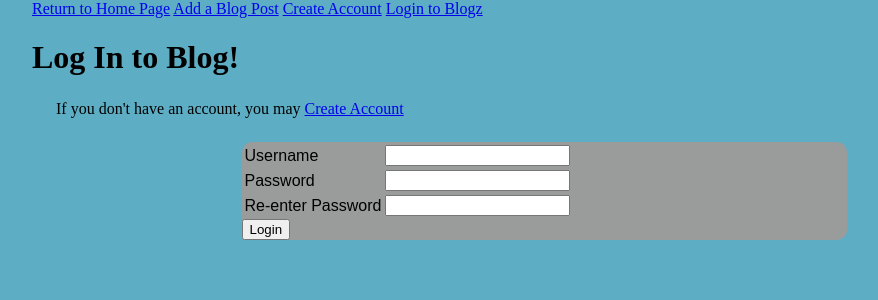
After one commit to crkelley2/blogz, a Flask app: page /login in a window 1280 px wide. The commit adds this page. Shown: the top 300 px of the page, without its empty margins (96-974 px from the left). Run offline with Flask 2, Linux system fonts and the light colour scheme.

Commit message:
Refactor and Add User Class, Handlers and html for Login, Signup - Login rendering but not yet functioning, Signup doing neither

```diff
--- a/main.py
+++ b/main.py
@@ -3,22 +3,110 @@ from flask_sqlalchemy import SQLAlchemy
 
 app = Flask(__name__)
 app.config['DEBuG'] = True
-app.config['SQLALCHEMY_DATABASE_URI'] = 'mysql+pymysql://build-a-blog:build-a-blog@localhost:8889/build-a-blog'
+app.config['SQLALCHEMY_DATABASE_URI'] = 'mysql+pymysql://blogz:blogz@localhost:8889/blogz'
 app.config['SQLALCHEMY_ECHO'] = True
 db = SQLAlchemy(app)
 app.secret_key = 'fakdakt0pmjda>adalkkjfla'
+
 
 class Blog(db.Model):
 
     id = db.Column(db.Integer, primary_key=True)
     name = db.Column(db.String(120))
     body = db.Column(db.String(500))
-    completed = db.Column(db.Boolean)
+    owner_id = db.Column(db.Integer, db.ForeignKey('user.id'))
 
-    def __init__(self, name, body):
+    def __init__(self, name, body, owner):
         self.name = name
         self.body = body
-        self.completed = False
+        self.owner = owner
+
+class User(db.Model):
+    id = db.Column(db.Integer, primary_key=True)
+    username = db.Column(db.String(120), unique=True)
+    password = db.Column(db.String(120))
+    blogs = db.relationship('Blog', backref='owner')
+
+    def __init__(self, username, password):
+        self.username = username
+        self.password = password
+
+@app.before_request
+def require_login():
+    allowed_routes = ['login', 'signup']
+    if request.endpoint not in allowed_routes and 'email' not in session:
+        return redirect('/login')
+
+@app.route('/login', methods=['POST', 'GET'])
+def login():
+    if request.method == 'POST':
+        username = request.form('username')
+        password = request.form('password')
+        user = User.query.filter_by(username=username).first()
+        if user and user.password == password:
+            session['username'] = username
+            flash("Logged in")
+            return redirect('/newpost')
+        elif user and user.password != password:
+            flash('The password you entered is incorrect', 'error')
+        elif not user:
+            flash('The username you entered does not exist', 'error')
+
+    return render_template('login.html')
+#TODO Don't forget nav bar in login.html to "Create Account" directed to /signup page
+
+@app.route('/signup', methods=['POST'])
+def signup():
+    if request.method == 'POST':
+        username = request.form['username']
+        password = request.form['password']
+        verify = request.form['verify']
+
+        usernameError = ""
+        passwordError = ""
+        verifyError = ""
+
+        if (not username) or (username.strip() == ""):
+            nameError = "You must enter a username"
+        elif (len(name) < 3) or (" " in name):
+            nameError = "Your name must contain 3 characters and no spaces"
+
+        if (not password) or (password.strip() == ""):
+            passwordError = "You must enter a password"
+        elif (len(password) < 3) or (" " in password):
+            passwordError = "Your password must contain 3 characters and no spaces"
+
+        if (not verify) or (verify.strip() == ""):
+            passwordError = "You must complete this field"
+        elif verify != password:
+            verifyError = "The passwords you entered do not match. Please try again"
+
+        if nameError or passwordError or verifyError:
+            return render_template("signup.html", title="SignUp", name=name, nameError=nameError, password="", passwordError=passwordError, verify="", verifyError=verifyError)
+
+        #TODO Add validation: DONE USING USER SIGNUP MAIN AND SIGNUP HTML...
+        #If pull code from user signup, do I change base html re flash messages???
+        #If no code from user signup, change signup html re flash messages
+
+        else:
+            existing_user = User.query.filter_by(username=username).first()
+
+            if not existing_user:
+                new_user = User(username, password)
+                db.session.add(new_user)
+                db.session.commit()
+                session['username'] = username
+                flash("Logged in")
+                return redirect('/newpost')
+            else:
+                flash('Username already exists')
+                return render_template('signup.html')
+
+    return render_template('signup.html')
+
+@app.route('/signup', methods=['GET'])
+def signup_page():
+    return render_template('signup.html')
 
 
 @app.route('/', methods=['POST', 'GET'])
@@ -36,6 +124,9 @@ def display_posts():
         compiled_posts = Blog.query.all()
         return render_template('blog.html', compiled_posts=compiled_posts)
 
+#TODO refactor newpost route handler function since
+#there is a new parameter (owner) to consider
+#when creating a blog entry. Tried owner below in new_post =
 @app.route('/newpost', methods=['POST', 'GET'])
 def newpost():
     new_post_name = ""
@@ -45,7 +136,7 @@ def newpost():
     if request.method == 'POST':
         new_post_name = request.form['name']
         new_post_body = request.form['body']
-        new_post = Blog(new_post_name, new_post_body)
+        new_post = Blog(new_post_name, new_post_body, owner)
 
         if (not new_post_name) or (not new_post_body):
             flash("You must enter both a Name and content for your new Blog post")
@@ -57,8 +148,7 @@ def newpost():
 
             new_url = "/blog?id=" + str(new_post.id)
             return redirect(new_url)
-        #TODO Need to add to main blog page listing all blogs,
-        #including title as a link to the single blog page with get query for id
+
     else:
         return render_template('newpost.html', new_post_name=new_post_name, new_post_body=new_post_body)
 
--- a/templates/base.html
+++ b/templates/base.html
@@ -4,6 +4,8 @@
         <nav>
         <a href='/blog'>Return to Home Page</a>
         <a href='/newpost'>Add a Blog Post</a>
+        <a href='/signup'>Create Account</a>
+        <a href='/login'>Login to Blogz</a>
         </nav>
         <title>{{title}}</title>
         <link rel="stylesheet" href="{{ url_for('static', filename='styles.css') }}">
--- /dev/null
+++ b/templates/login.html
@@ -0,0 +1,30 @@
+{% extends "base.html" %}
+
+{% block content %}
+<h1>Log In to Blog!</h1>
+<p>If you don't have an account, you may <a href="/signup">Create Account</a></p>
+<form action="/login" method="post">
+    <table>
+        <tr>
+            <td><label for="username">Username</label></td>
+            <td>
+                <input name="username" type="text" value="{{ username }}">
+            </td>
+        </tr>
+        <tr>
+            <td><label for="password">Password</label></td>
+            <td>
+                <input name="password" type=password>
+            </td>
+        </tr>
+        <tr>
+            <td><label for="verify">Re-enter Password</label></td>
+            <td>
+                <input name="verify" type=password>
+            </td>
+        </tr>
+    </table>
+    <input type="submit" value="Login">
+</form>
+
+{% endblock %}
```
Also changed, not shown: templates/signup.html (added, +22 -0 lines).
